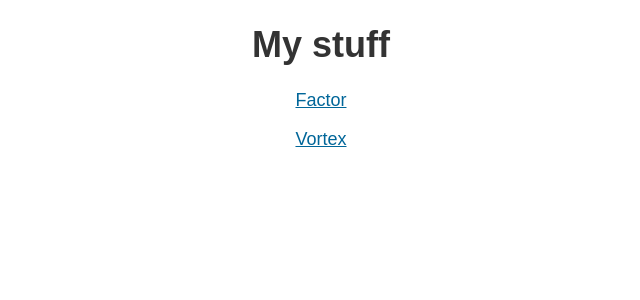
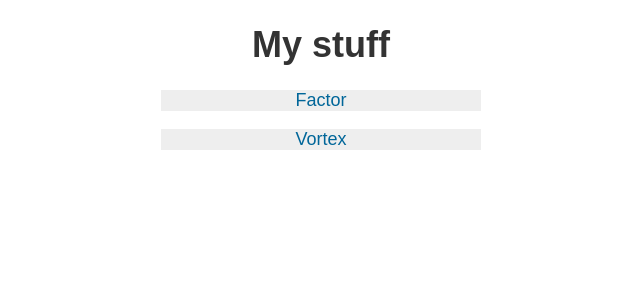
Before and after one commit to r1nicolas/r1nicolas.github.io, a PHP site: page / in a window 1280 px wide. Shown: the top 300 px of the page, without its empty margins (319-959 px from the left). Run offline with PHP 8.4, Linux system fonts and the light colour scheme.

Commit message:
Update main.css

```diff
--- a/css/main.css
+++ b/css/main.css
@@ -12,11 +12,16 @@ h1 {
 
 a {
   color: #069;
+  text-decoration: none;
+  font-size: 18px;
   display: block;
-  font-size: 18px;
   text-align: center;
+  background-color: #eee;
+  width: 25%;
+  margin-left: auto;
+  margin-right: auto;
 }
 
 a:hover {
-  text-decoration: underline;
+  background-color: #ccc;
 }
```
